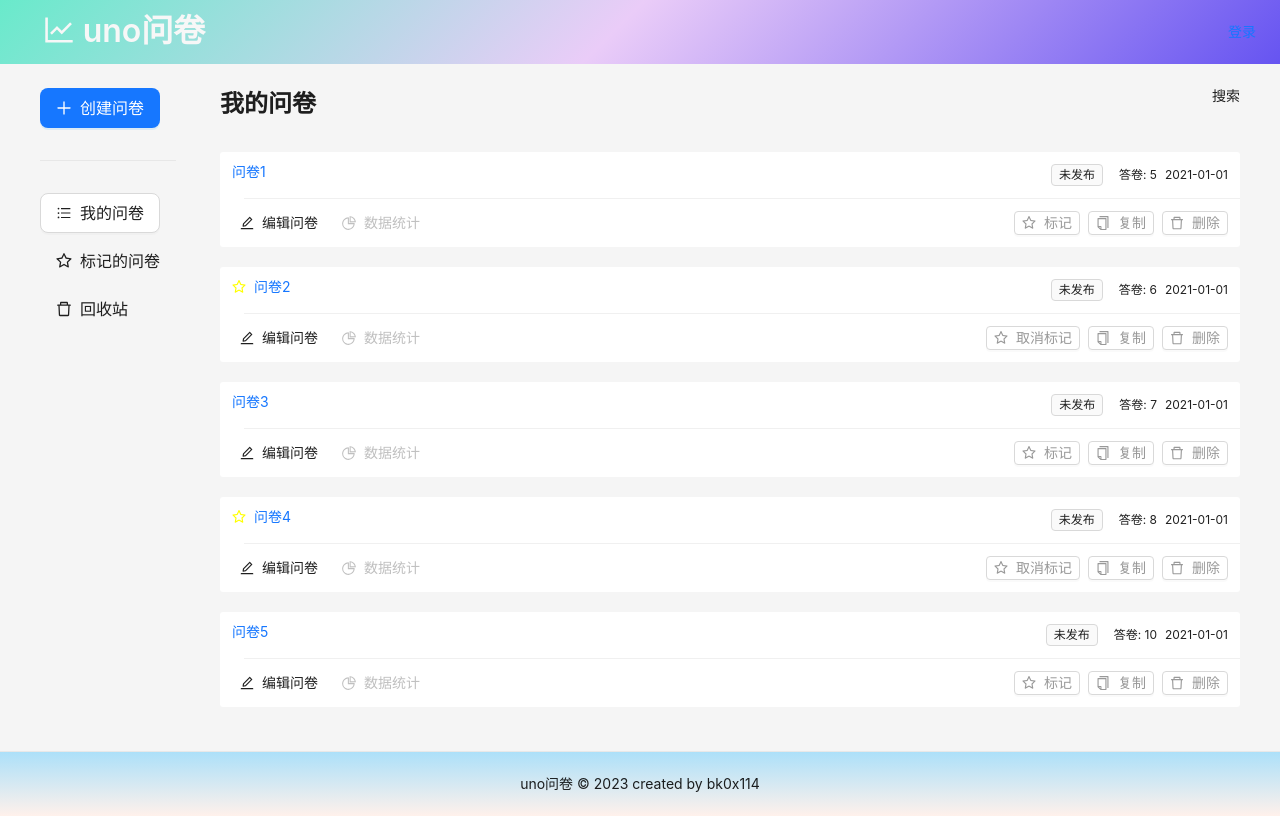
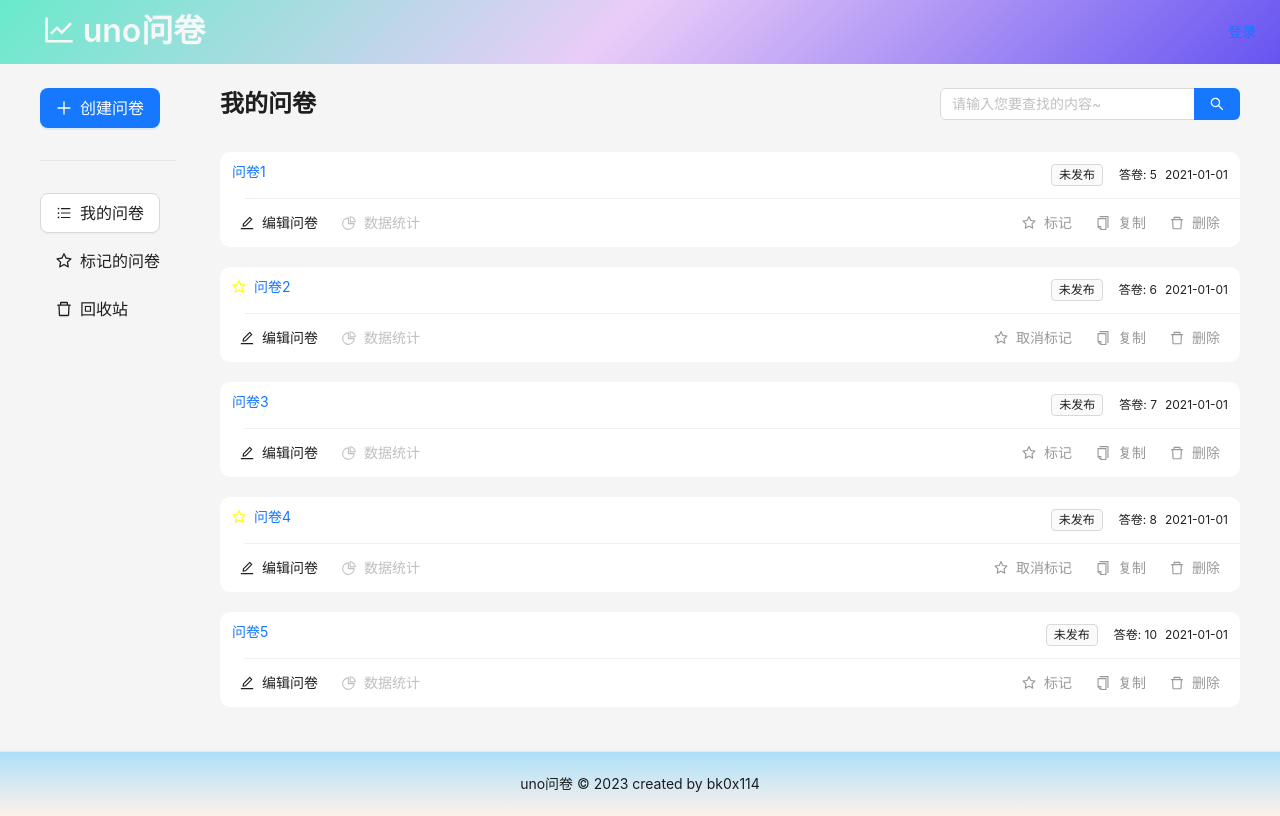
Before and after one commit to 0x3147/react-questionnaire, a React (Create React App) app: page /manage/list in a window 1280 px wide. Built offline with nearby package versions, Linux system fonts and the light colour scheme.

Commit message:
feat: 1.搜索框组件样式与逻辑初步完成       2.对列表页、标记页、回收页引入搜索框

```diff
--- /dev/null
+++ b/src/components/ListSearch/index.tsx
@@ -0,0 +1,69 @@
+import React, { memo, useEffect, useState } from 'react'
+import { useNavigate, useLocation, useSearchParams } from 'react-router-dom'
+import { Input } from 'antd'
+import { LIST_SEARCH_PARAM_KEY } from '@/constant'
+
+import type { FC, ReactNode, ChangeEvent } from 'react'
+
+interface IProps {
+  children?: ReactNode
+}
+
+const { Search } = Input
+
+/**
+ * @desc 通用搜索框组件
+ * @Author bk0x114
+ * @Date 2023-06-06 12:46:37
+ */
+const ListSearch: FC<IProps> = () => {
+  const nav = useNavigate()
+  const { pathname } = useLocation()
+
+  const [value, setValue] = useState<string>('')
+
+  const [searchParams] = useSearchParams()
+  useEffect(() => {
+    const currentValue = searchParams.get(LIST_SEARCH_PARAM_KEY) || ''
+    setValue(currentValue)
+  }, [searchParams])
+
+  /**
+   * @desc 搜索框的回调
+   * @Author bk0x114
+   * @Date 2023-05-06 13:29:56
+   * @param e 事件对象
+   */
+  const handleChange = (e: ChangeEvent<HTMLInputElement>) => {
+    setValue(e.target.value)
+  }
+
+  /**
+   * @desc 搜索框的回调
+   * @Author bk0x114
+   * @Date 2023-05-06 13:30:04
+   * @param value 搜索框的值
+   */
+  const handleSearch = (value: string) => {
+    console.log(value)
+    nav({
+      pathname,
+      search: `${LIST_SEARCH_PARAM_KEY}=${value}`
+    })
+  }
+
+  return (
+    <>
+      <Search
+        style={{ width: 300 }}
+        allowClear
+        placeholder="请输入您要查找的内容~"
+        onChange={handleChange}
+        onSearch={handleSearch}
+        enterButton
+      />
+    </>
+  )
+}
+
+export default memo(ListSearch)
--- a/src/components/QuestionCard/QuestionCard.module.scss
+++ b/src/components/QuestionCard/QuestionCard.module.scss
@@ -1,7 +1,7 @@
 .container {
   margin-bottom: 20px;
   padding: 12px;
-  border-radius: 3px;
+  border-radius: 10px;
   background-color: #fff;
 
   &:hover {
--- a/src/components/QuestionCard/index.tsx
+++ b/src/components/QuestionCard/index.tsx
@@ -116,7 +116,7 @@ const QuestionCard: FC<IProps> = ({
 
           <div className={styles.right}>
             <Space>
-              <Button size="small" icon={<StarOutlined rev />}>
+              <Button size="small" type="text" icon={<StarOutlined rev />}>
                 {isStart ? '取消标记' : '标记'}
               </Button>
 
@@ -126,13 +126,14 @@ const QuestionCard: FC<IProps> = ({
                 cancelText="取消"
                 onConfirm={() => alert('执行复制')}
               >
-                <Button size="small" icon={<CopyOutlined rev />}>
+                <Button size="small" type="text" icon={<CopyOutlined rev />}>
                   复制
                 </Button>
               </Popconfirm>
 
               <Button
                 size="small"
+                type="text"
                 icon={<DeleteOutlined rev />}
                 onClick={handleDeleteQuestion}
               >
--- /dev/null
+++ b/src/constant/index.ts
@@ -0,0 +1,2 @@
+// 搜索列表页的搜索参数key
+export const LIST_SEARCH_PARAM_KEY = 'keyword'
--- a/src/pages/Manage/List/index.tsx
+++ b/src/pages/Manage/List/index.tsx
@@ -3,6 +3,7 @@ import styles from './List.module.scss'
 import { useTitle } from 'ahooks'
 import { Typography } from 'antd'
 import QuestionCard from '@/components/QuestionCard'
+import ListSearch from '@/components/ListSearch'
 
 import type { FC, ReactNode } from 'react'
 
@@ -65,7 +66,9 @@ const List: FC<IProps> = () => {
         <div className={styles.left}>
           <Title level={3}>我的问卷</Title>
         </div>
-        <div className={styles.right}>搜索</div>
+        <div className={styles.right}>
+          <ListSearch />
+        </div>
       </div>
       <div className={styles.content}>
         {questionList.length > 0 &&
--- a/src/pages/Manage/Star/index.tsx
+++ b/src/pages/Manage/Star/index.tsx
@@ -3,6 +3,7 @@ import styles from '../List/List.module.scss'
 import { useTitle } from 'ahooks'
 import { Typography, Empty } from 'antd'
 import QuestionCard from '@/components/QuestionCard'
+import ListSearch from '@/components/ListSearch'
 
 import type { FC, ReactNode } from 'react'
 
@@ -55,7 +56,9 @@ const Star: FC<IProps> = () => {
         <div className={styles.left}>
           <Title level={3}>星标问卷</Title>
         </div>
-        <div className={styles.right}>搜索</div>
+        <div className={styles.right}>
+          <ListSearch />
+        </div>
       </div>
       <div className={styles.content}>
         {questionList.length === 0 && (
--- a/src/pages/Manage/Trash/index.tsx
+++ b/src/pages/Manage/Trash/index.tsx
@@ -12,6 +12,7 @@ import {
 } from 'antd'
 import { ExclamationCircleOutlined } from '@ant-design/icons'
 import { useTitle } from 'ahooks'
+import ListSearch from '@/components/ListSearch'
 
 import type { FC, ReactNode } from 'react'
 
@@ -145,7 +146,9 @@ const Trash: FC<IProps> = () => {
         <div className={styles.left}>
           <Title level={3}>问卷回收</Title>
         </div>
-        <div className={styles.right}>搜索</div>
+        <div className={styles.right}>
+          <ListSearch />
+        </div>
       </div>
       <div className={styles.content}>
         {questionList.length === 0 && (
```
Also changed, not shown: .eslintrc.js.
